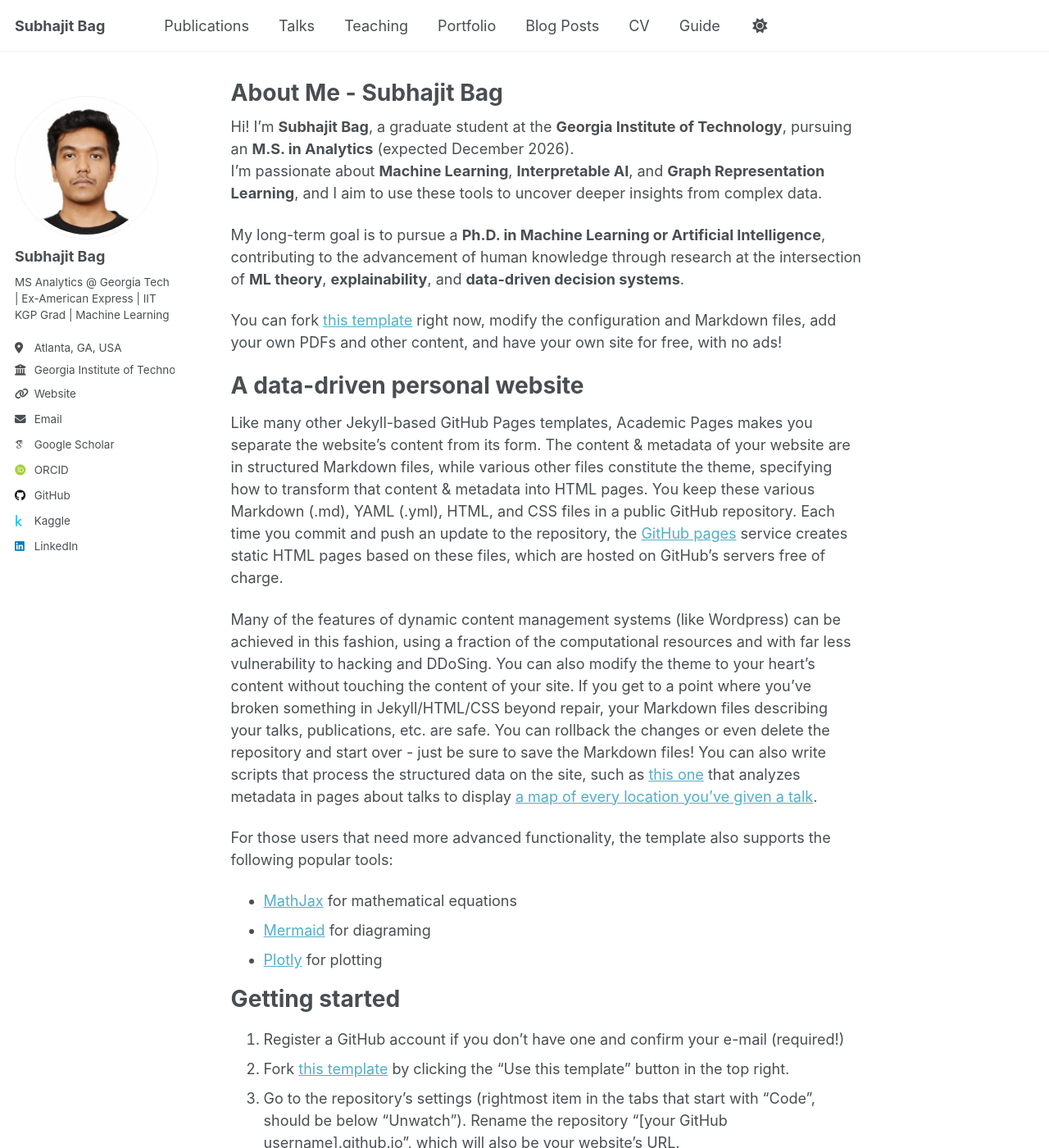
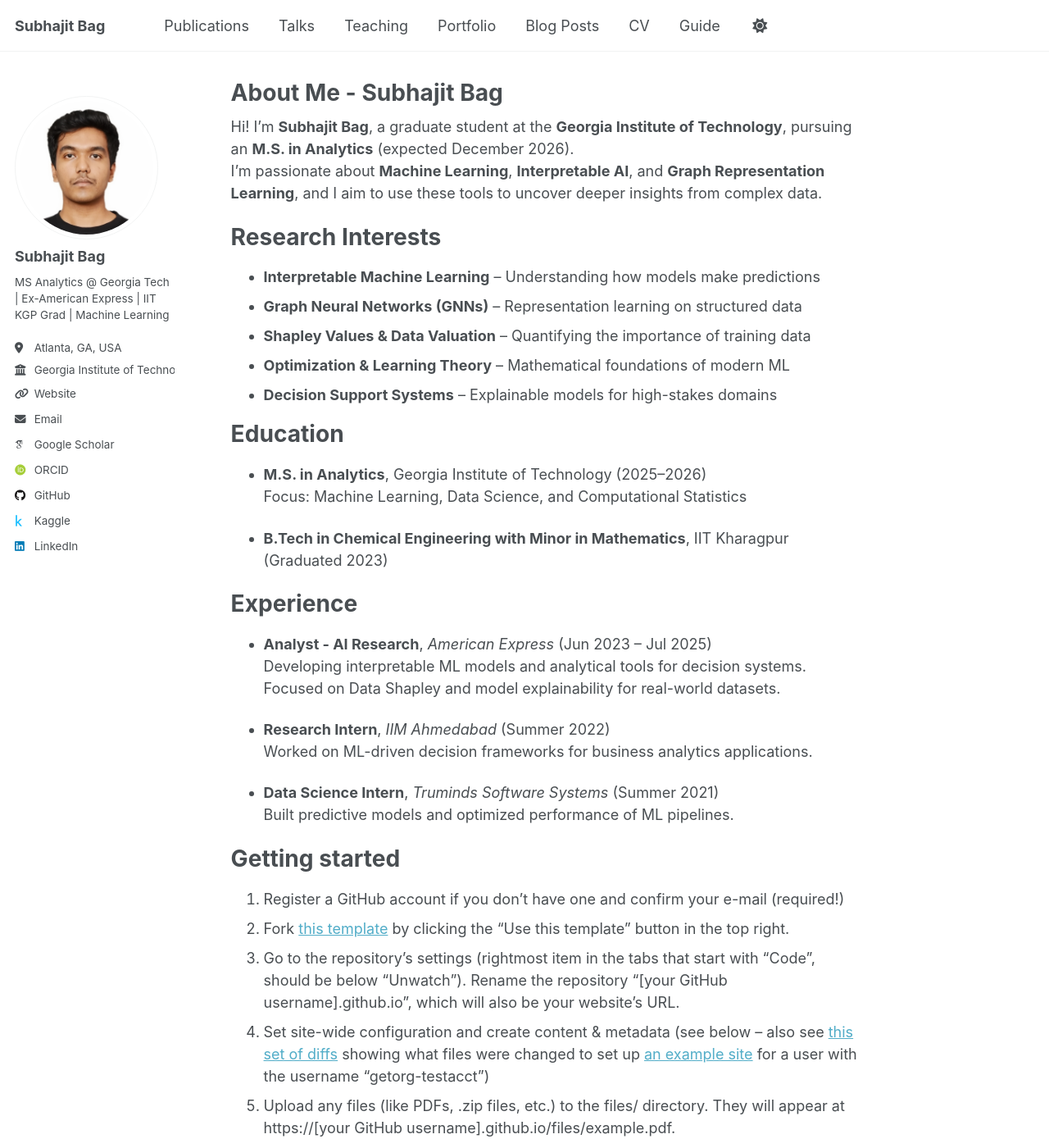
Before and after one commit to shuvo-iitkgp/shuvo-iitkgp.github.io, a Jekyll site: the page built from _pages/about.md, in a window 1280 px wide and 1400 px high. Shown: the whole window at 82% size. Built offline with Jekyll 4.4.1, drawn with Linux system fonts in a browser that asks for light colours; some web fonts are replaced; a script that is not in the unit is left out.

Commit message:
Update about.md

```diff
--- a/_pages/about.md
+++ b/_pages/about.md
@@ -10,22 +10,35 @@ redirect_from:
 Hi! I'm **Subhajit Bag**, a graduate student at the **Georgia Institute of Technology**, pursuing an **M.S. in Analytics** (expected December 2026).
 I’m passionate about **Machine Learning**, **Interpretable AI**, and **Graph Representation Learning**, and I aim to use these tools to uncover deeper insights from complex data.
 
-My long-term goal is to pursue a **Ph.D. in Machine Learning or Artificial Intelligence**, contributing to the advancement of human knowledge through research at the intersection of **ML theory**, **explainability**, and **data-driven decision systems**.
+Research Interests
+===
 
+- **Interpretable Machine Learning** – Understanding how models make predictions
+- **Graph Neural Networks (GNNs)** – Representation learning on structured data
+- **Shapley Values & Data Valuation** – Quantifying the importance of training data
+- **Optimization & Learning Theory** – Mathematical foundations of modern ML
+- **Decision Support Systems** – Explainable models for high-stakes domains
 
+Education
+===
 
- You can fork [this template](https://github.com/academicpages/academicpages.github.io) right now, modify the configuration and Markdown files, add your own PDFs and other content, and have your own site for free, with no ads!
+- **M.S. in Analytics**, Georgia Institute of Technology (2025–2026)
+  Focus: Machine Learning, Data Science, and Computational Statistics
 
-A data-driven personal website
-======
-Like many other Jekyll-based GitHub Pages templates, Academic Pages makes you separate the website's content from its form. The content & metadata of your website are in structured Markdown files, while various other files constitute the theme, specifying how to transform that content & metadata into HTML pages. You keep these various Markdown (.md), YAML (.yml), HTML, and CSS files in a public GitHub repository. Each time you commit and push an update to the repository, the [GitHub pages](https://pages.github.com/) service creates static HTML pages based on these files, which are hosted on GitHub's servers free of charge.
+- **B.Tech in Chemical Engineering with Minor in Mathematics**, IIT Kharagpur (Graduated 2023)
 
-Many of the features of dynamic content management systems (like Wordpress) can be achieved in this fashion, using a fraction of the computational resources and with far less vulnerability to hacking and DDoSing. You can also modify the theme to your heart's content without touching the content of your site. If you get to a point where you've broken something in Jekyll/HTML/CSS beyond repair, your Markdown files describing your talks, publications, etc. are safe. You can rollback the changes or even delete the repository and start over - just be sure to save the Markdown files! You can also write scripts that process the structured data on the site, such as [this one](https://github.com/academicpages/academicpages.github.io/blob/master/talkmap.ipynb) that analyzes metadata in pages about talks to display [a map of every location you've given a talk](https://academicpages.github.io/talkmap.html).
+Experience
+===
 
-For those users that need more advanced functionality, the template also supports the following popular tools:
-- [MathJax](https://www.mathjax.org/) for mathematical equations
-- [Mermaid](https://mermaid.js.org/) for diagraming
-- [Plotly](https://plotly.com/javascript/) for plotting
+- **Analyst - AI Research**, *American Express* (Jun 2023 – Jul 2025)
+  Developing interpretable ML models and analytical tools for decision systems.
+  Focused on Data Shapley and model explainability for real-world datasets.
+
+- **Research Intern**, *IIM Ahmedabad* (Summer 2022)
+  Worked on ML-driven decision frameworks for business analytics applications.
+
+- **Data Science Intern**, *Truminds Software Systems* (Summer 2021)
+  Built predictive models and optimized performance of ML pipelines.
 
 Getting started
 ======
```
